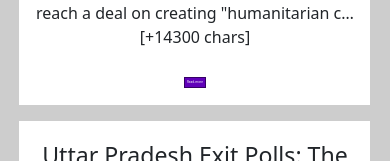
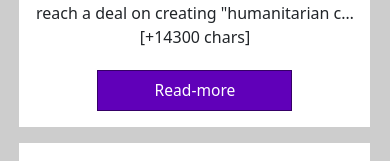
Before and after one commit to MohitJamle/golden-view-the-news-app, a React (Create React App) app: page /golden-view-the-news-app in a window 390 px wide. Shown: the part 527-688 px from the top of the page. Built offline with nearby package versions, Linux system fonts and the light colour scheme.

Commit message:
this is button updated

```diff
--- a/src/components/layout/Card.module.css
+++ b/src/components/layout/Card.module.css
@@ -69,6 +69,16 @@
     display: block;
     margin: 1vw 1.6vw;
   }
+   .btn {
+    padding: 1vw;
+    width: 20vw;
+    margin-top: 1.3vw;
+    font-size: 2vw;
+    background-color: #6000b9;
+    color: white;
+    border: 1px solid #350066;
+    cursor: pointer;
+  }
 }
 
 @media only screen and (max-width: 550px) {
@@ -92,4 +102,14 @@
     display: block;
     margin: 1vw 1.6vw;
   }
+   .btn {
+    padding: 2vw;
+    width: 50vw;
+    margin-top: 1.3vw;
+    font-size: 4vw;
+    background-color: #6000b9;
+    color: white;
+    border: 1px solid #350066;
+    cursor: pointer;
+  }
 }
```
